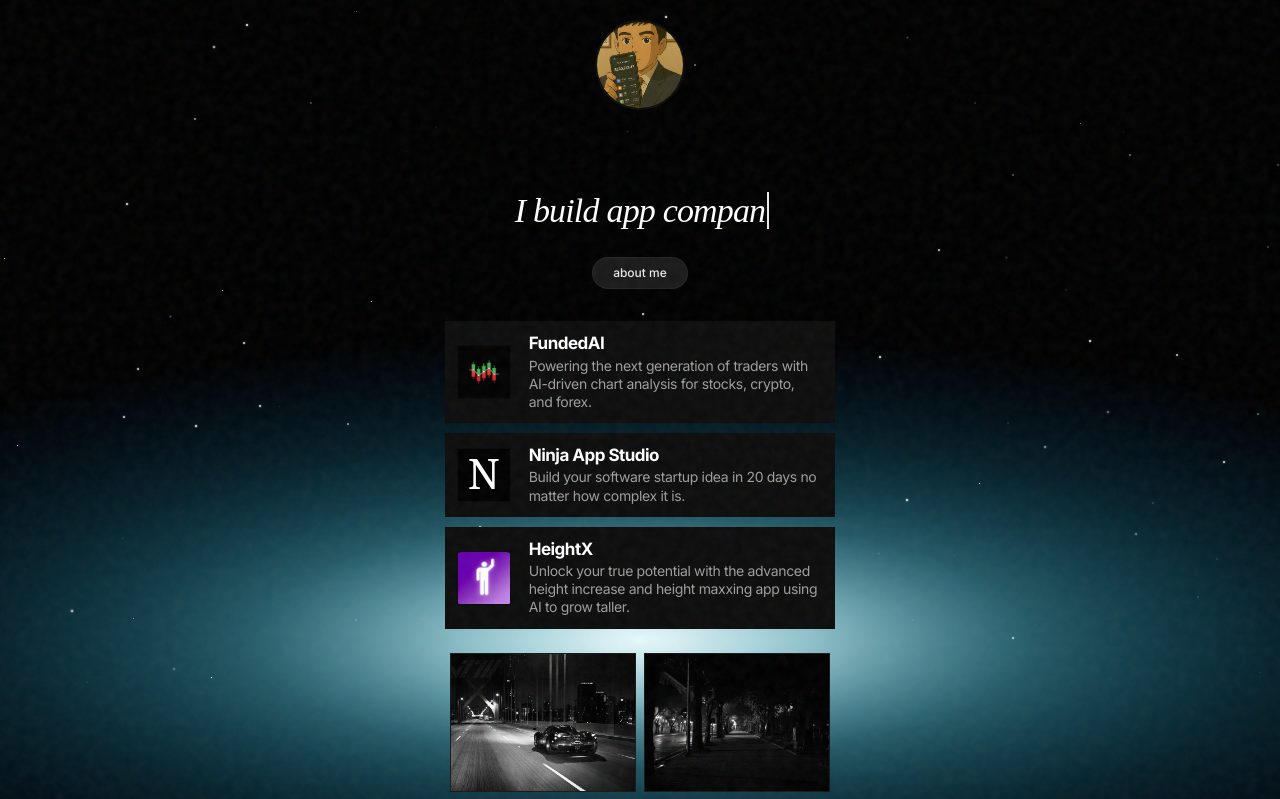
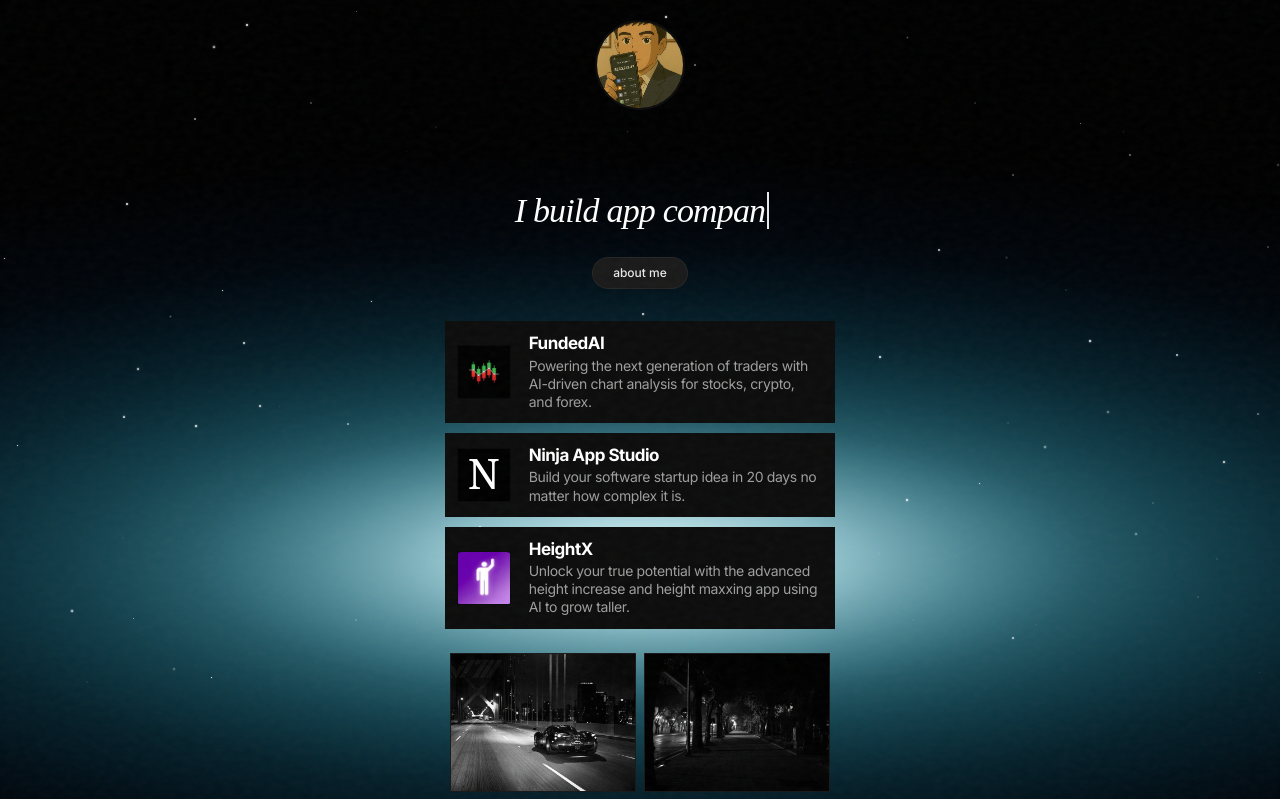
Before and after one commit to Ninja-69/portfolionew, a React (Vite) app: page / in a window 1280 px wide. Shown: the top 799 px of the page. Built offline with nearby package versions, Linux system fonts and the light colour scheme; a web font is replaced by a local one.

Commit message:
Fix background effects scaling and gradient balance for full-screen coverage

```diff
--- a/components/CosmicFooter.tsx
+++ b/components/CosmicFooter.tsx
@@ -50,7 +50,7 @@
         className="absolute inset-0 opacity-100"
         style={{
           background: `radial-gradient(
-            ellipse 140% 70% at 50% 80%,
+            ellipse 160% 80% at 50% 70%,
             rgba(230, 250, 252, 1) 0%,
             rgba(220, 245, 248, 0.98) 2%,
             rgba(205, 240, 245, 0.95) 4%,
@@ -77,7 +77,7 @@
             rgba(14, 88, 140, 0.14) 46%,
             rgba(12, 76, 130, 0.12) 48%,
             rgba(10, 64, 120, 0.1) 50%,
-            rgba(0, 0, 0, 0) 55%
+            rgba(0, 0, 0, 0) 65%
           )`
         }}
       />
--- a/index.html
+++ b/index.html
@@ -74,9 +74,9 @@
         /* Premium Noise Grain */
         .noise-bg {
             position: fixed;
-            top: 0; left: 0; width: 100%; height: 100%;
+            inset: 0;
             pointer-events: none;
-            opacity: 0.05;
+            opacity: 0.03;
             z-index: 50;
         }
 
@@ -147,7 +147,7 @@
 </head>
 <body>
     <div class="noise-bg">
-        <svg viewBox="0 0 200 200" xmlns="http://www.w3.org/2000/svg">
+        <svg width="100%" height="100%" viewBox="0 0 200 200" xmlns="http://www.w3.org/2000/svg" preserveAspectRatio="none">
             <filter id="noiseFilter">
                 <feTurbulence type="fractalNoise" baseFrequency="0.65" numOctaves="3" stitchTiles="stitch"/>
             </filter>
```
